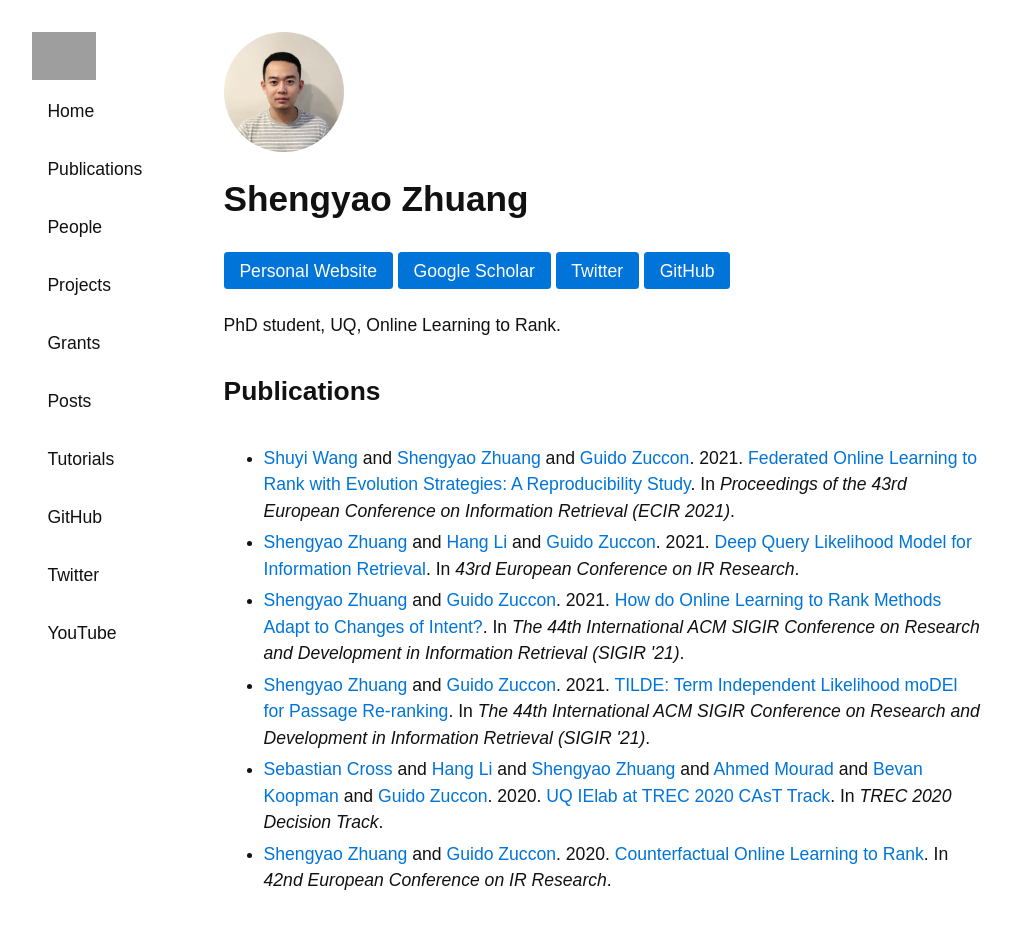
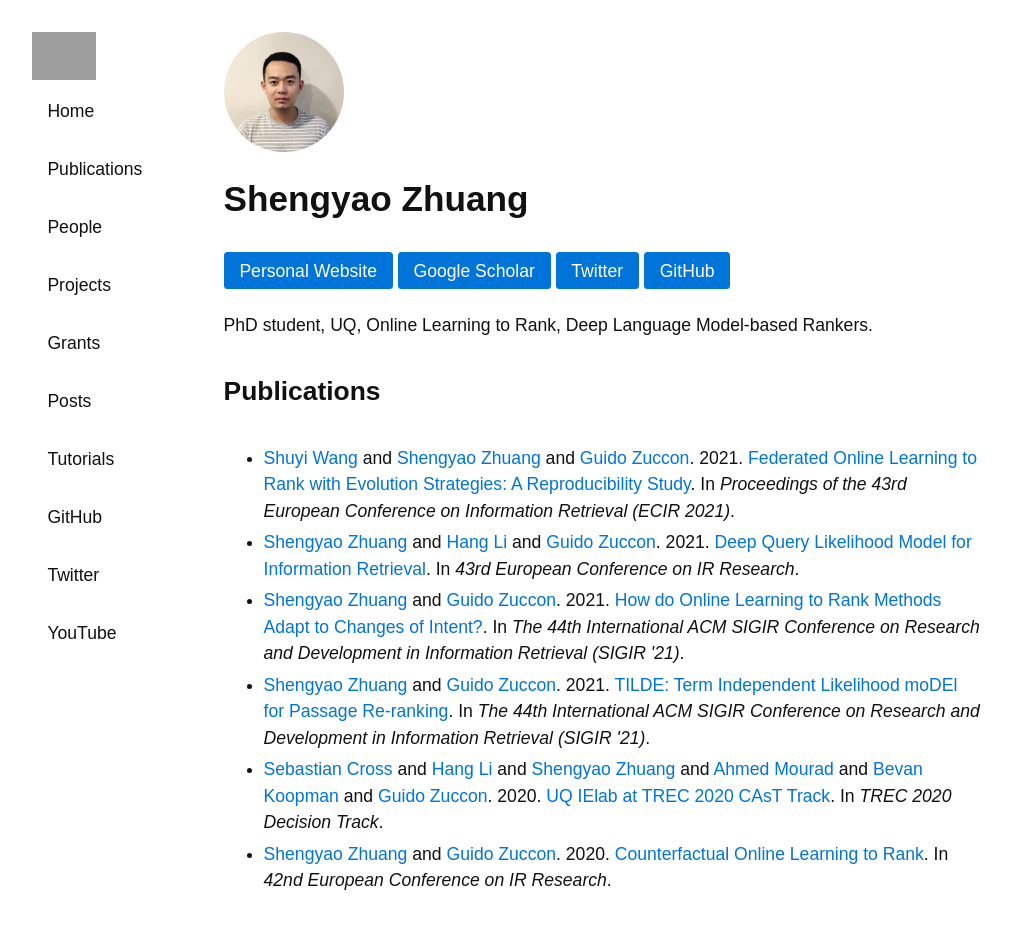
Before and after one commit to ielab/ielab.github.io, a Jekyll site: the page built from _people/shengyao-zhuang.md, in a window 1280 px wide. Shown: the whole page, without its empty margins (139-1150 px from the left). Built offline with Jekyll 4.4.1, drawn with Linux system fonts in a browser that asks for light colours; grey boxes are pictures that could not be loaded.

Commit message:
Update shengyao-zhuang.md

```diff
--- a/_people/shengyao-zhuang.md
+++ b/_people/shengyao-zhuang.md
@@ -6,5 +6,5 @@ github: //github.com/ArvinZhuang
 website: //arvinzhuang.github.io/
 scholar: //scholar.google.com/citations?user=-7sbXNIAAAAJ&hl=en
 role: phd
-description: PhD student, UQ, Online Learning to Rank.
+description: PhD student, UQ, Online Learning to Rank, Deep Language Model-based Rankers.
 ---
```
